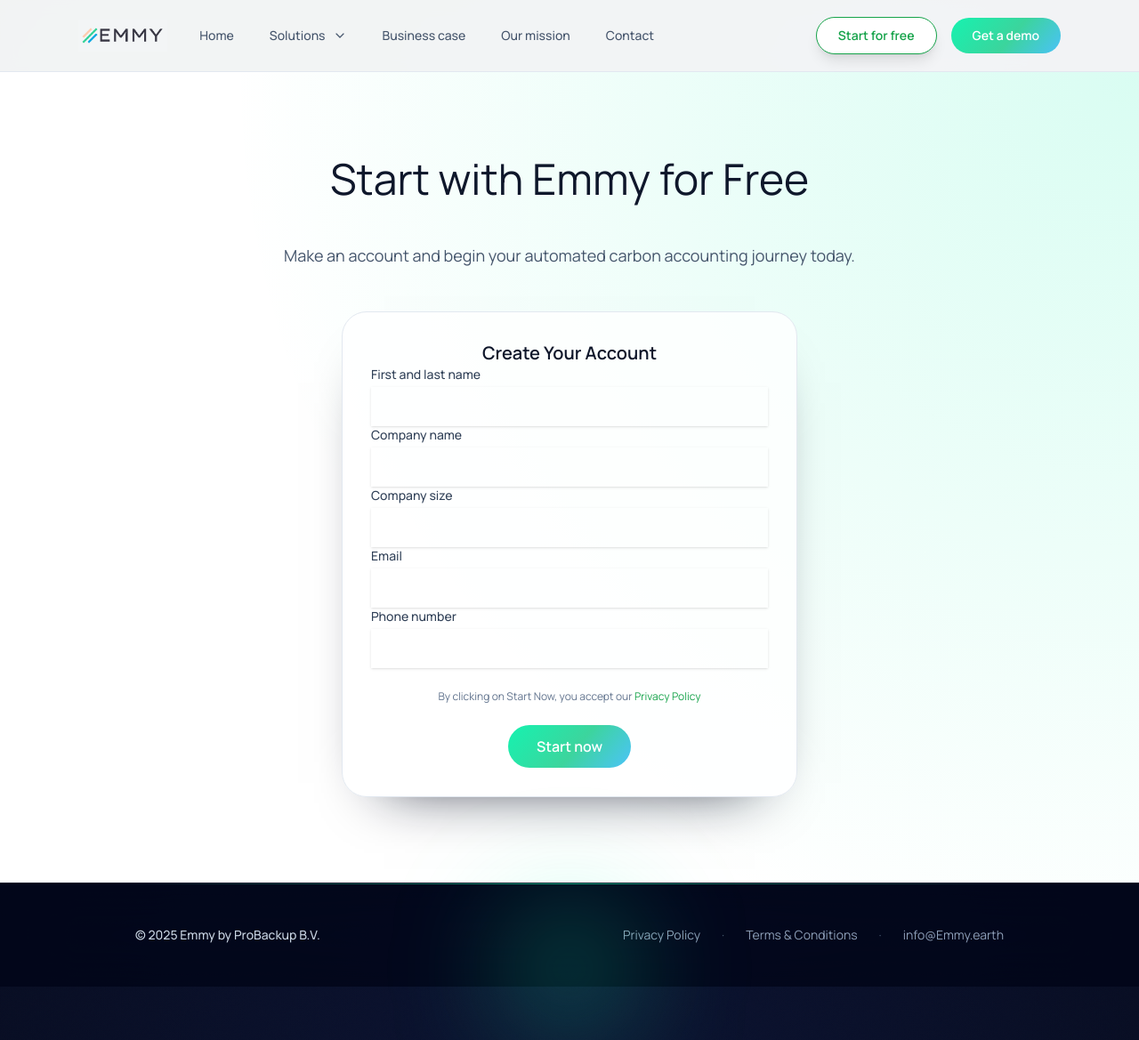
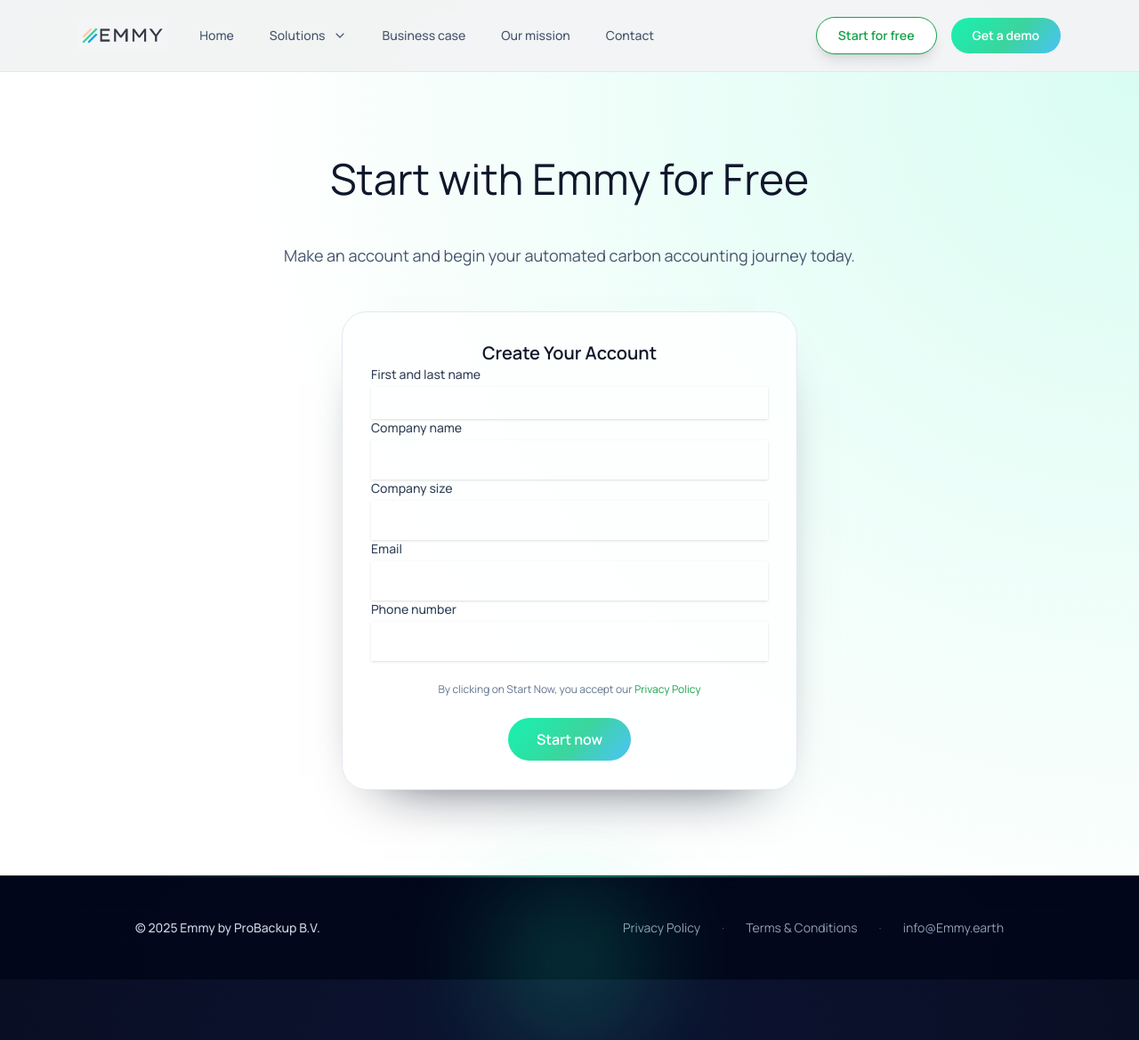
Before and after one commit to emmy-earth/promo-website, a Jekyll site: the page built from start-for-free.html, in a window 1280 px wide and 1169 px high. Shown: the whole window at 89% size. Built offline with Jekyll 4.4.1, drawn with Linux system fonts in a browser that asks for light colours; nearby versions of some CDN libraries; comment, search, counter and statistics services are not loaded.

Commit message:
Update start-for-free.html

```diff
--- a/start-for-free.html
+++ b/start-for-free.html
@@ -25,7 +25,7 @@ description: "Make an account and start with Emmy.earth for free. Fill in your d
                 <label for="full-name" class="block text-sm font-medium text-slate-700">First and last name</label>
                 <div class="mt-1">
                     <input type="text" name="fullName" id="full-name" autocomplete="name" required
-                           class="block w-full rounded-md border-slate-300 py-3 px-4 text-sm shadow-sm focus:border-emerald-500 focus:ring-emerald-500">
+                           class="block w-full rounded-md border-slate-300 py-2 px-2 text-sm shadow-sm focus:border-emerald-500 focus:ring-emerald-500">
                 </div>
             </div>
             <div>
```
